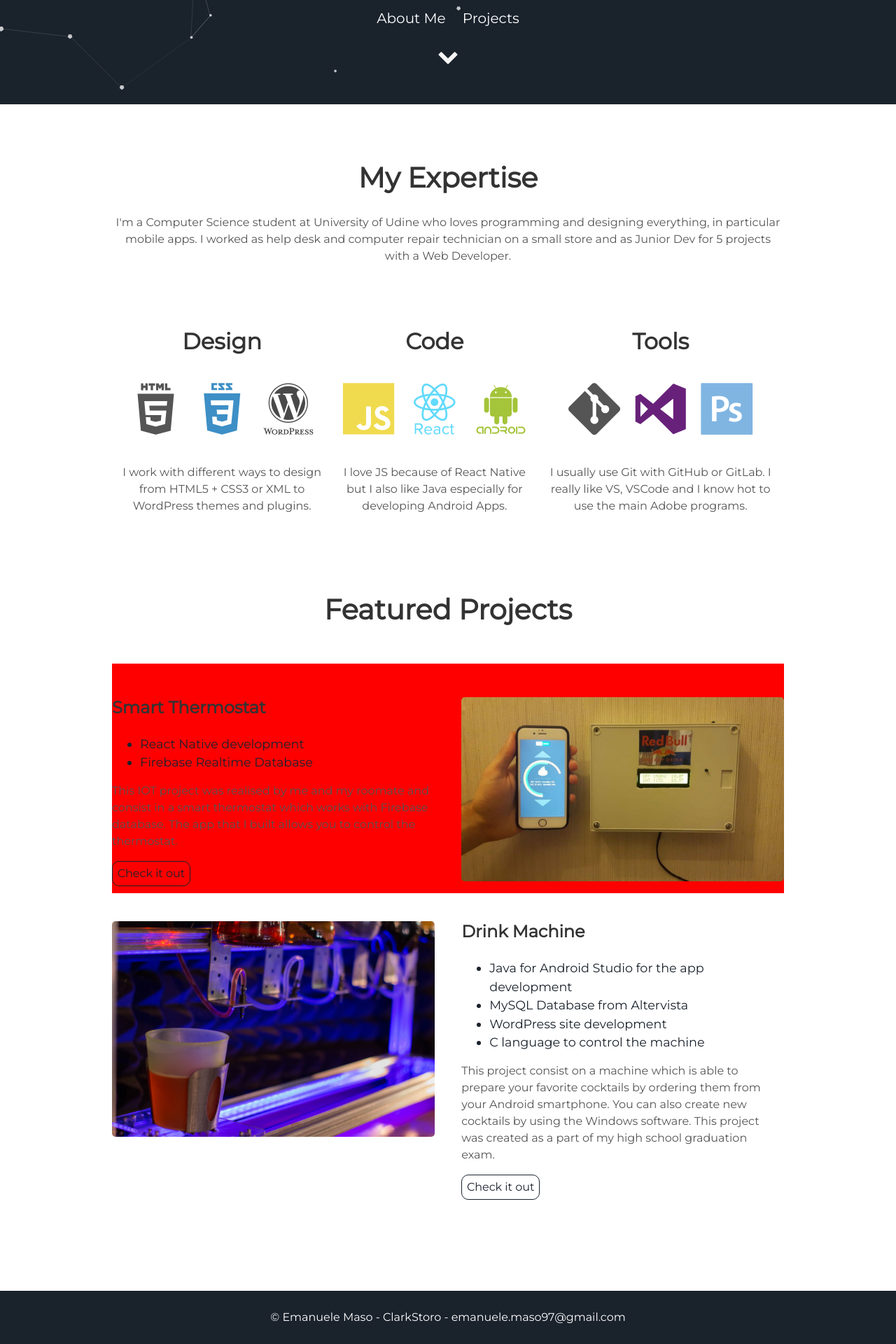
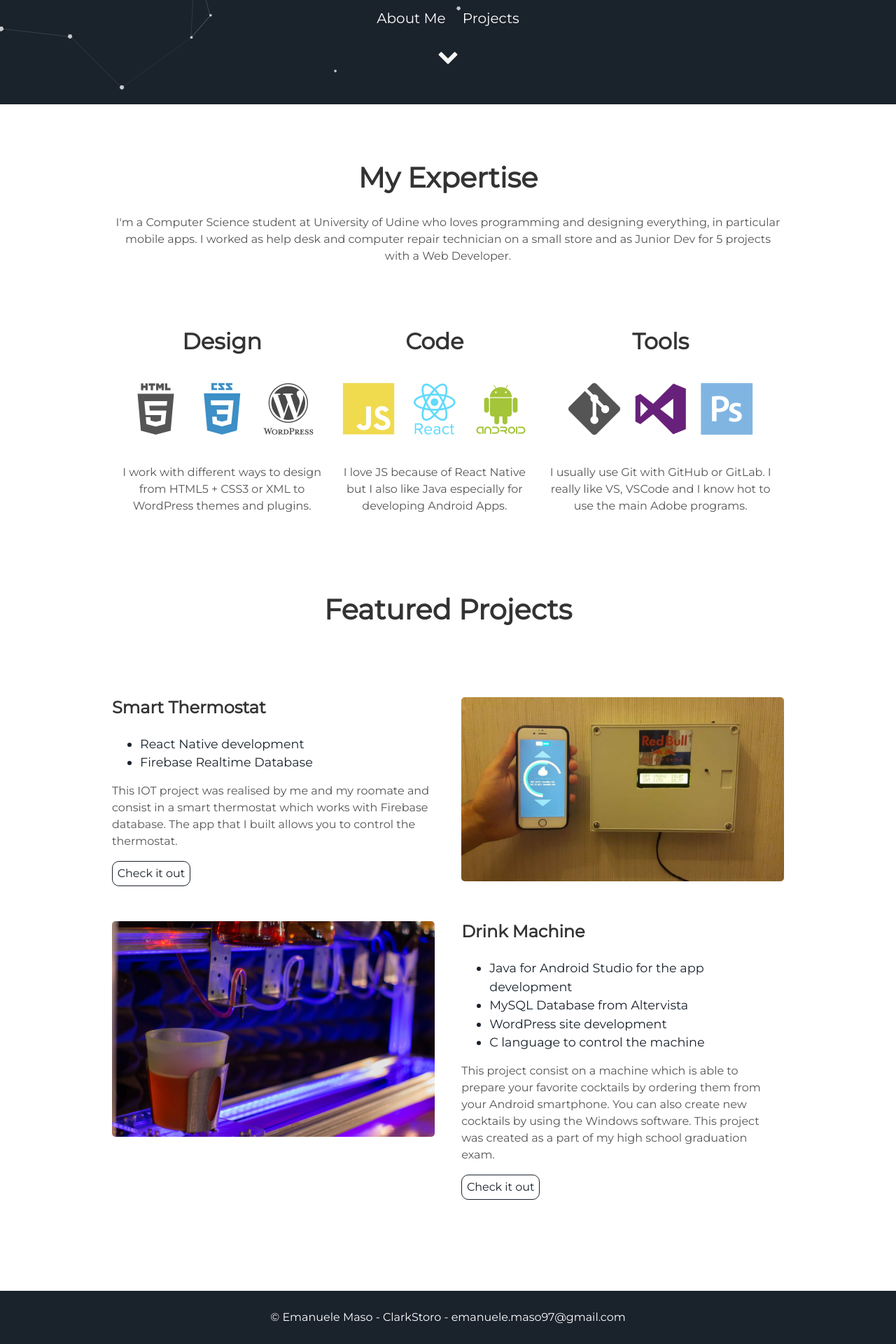
Before and after one commit to ClarkStoro/clarkstoro.github.io, a Jekyll site: the page built from index.html, in a window 1280 px wide. Shown: the part 751-2671 px from the top of the page at 70% size. Built offline with Jekyll 4.4.1, drawn with Linux system fonts in a browser that asks for light colours.

Commit message:
Update projects.html

```diff
--- a/_includes/projects.html
+++ b/_includes/projects.html
@@ -1,7 +1,7 @@
 <div class="user-details">
   <h1> Featured Projects </h1>
 </div>
-<div class="user-projects" style="background-color: #ff0000">
+<div class="user-projects">
   <div class="images-right" style="margin-top: 5%;">
     <img alt="Smart Thermostat" src="{{ "/assets/img/SmartThermostat.jpg" | prepend: site.baseurl }}" />
   </div>
```
